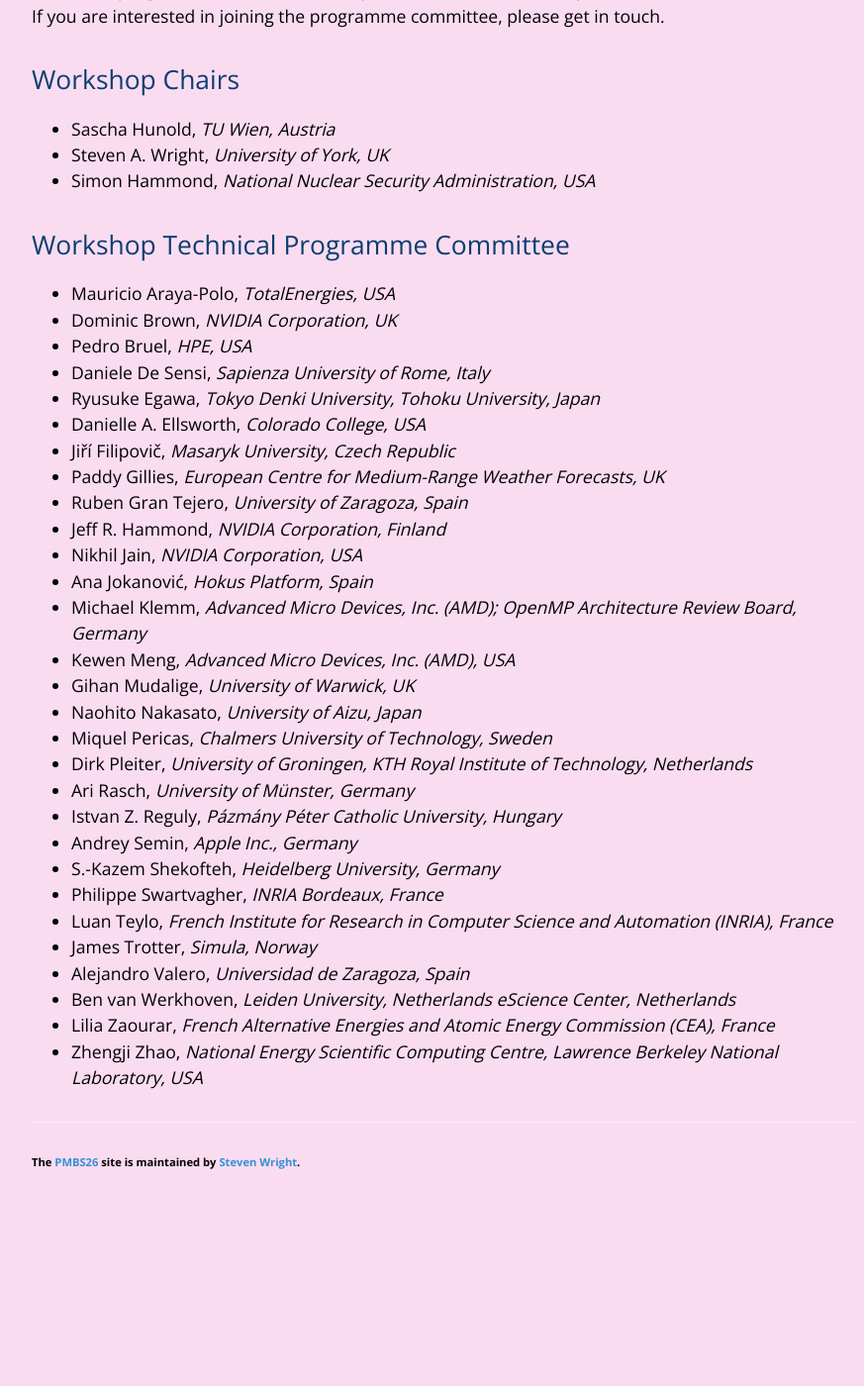
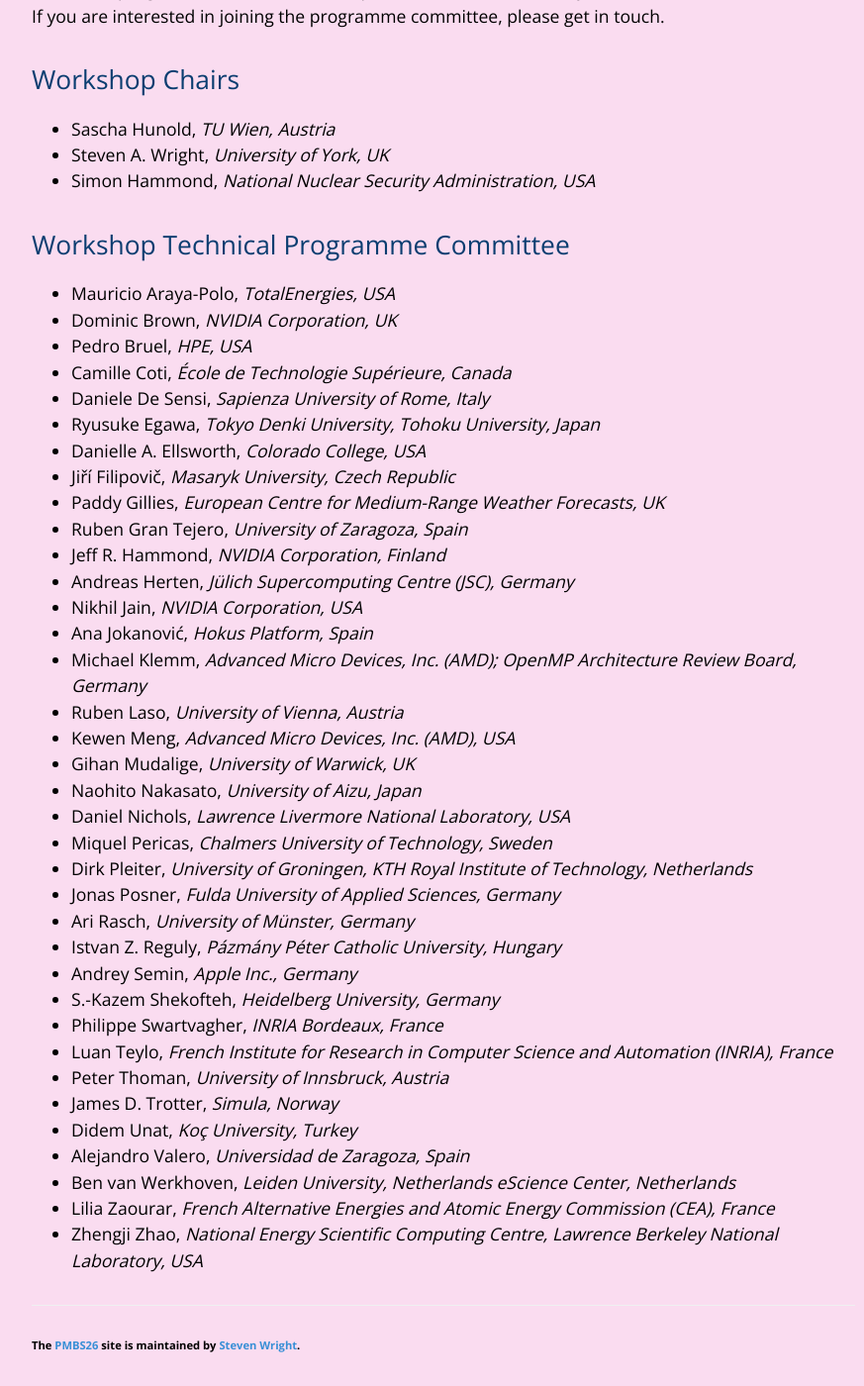
Before and after one commit to pmbs-workshop/pmbs-workshop.github.io, a Jekyll site: the page built from programmecommittee.markdown, in a window 1280 px wide and 1400 px high, scrolled down 737 px. Shown: the whole window at 99% size, without its empty margins (192-1065 px from the left). Built offline with Jekyll 4.4.1, drawn with Linux system fonts in a browser that asks for light colours; before the commit the page ends 1952 px from its top, so only the background shows below that.

```diff
--- a/index.markdown
+++ b/index.markdown
@@ -55,9 +55,9 @@ Submission details, including formatting requirements and page limits, are avail
 Important Workshop Dates
 ------------------------
 
-* August 5 2026 (23:59 AoE) - Full Paper Submissions
+* **August 9 2026 (23:59 AoE) extended firm deadline - Full Paper Submissions**
 * August 26 2026 (23:59 AoE) - Late Breaking and Short Paper Submissions
-* September 2 2026 - Full Paper Notifications
+* September 4 2026 - Full Paper Notifications
 * September 9 2026 - Late Breaking and Short Paper Notifications
 * September 25 2026 - Camera Ready Papers Due
 * **November 15 2026 - PMBS26 Workshop**
--- a/programmecommittee.markdown
+++ b/programmecommittee.markdown
@@ -23,6 +23,7 @@ Workshop Technical Programme Committee
 * Mauricio Araya-Polo, _TotalEnergies, USA_
 * Dominic Brown, _NVIDIA Corporation, UK_
 * Pedro Bruel, _HPE, USA_
+* Camille Coti, _École de Technologie Supérieure, Canada_
 * Daniele De Sensi, _Sapienza University of Rome, Italy_
 * Ryusuke Egawa, _Tokyo Denki University, Tohoku University, Japan_
 * Danielle A. Ellsworth, _Colorado College, USA_
@@ -30,21 +31,27 @@ Workshop Technical Programme Committee
 * Paddy Gillies, _European Centre for Medium-Range Weather Forecasts, UK_
 * Ruben Gran Tejero, _University of Zaragoza, Spain_
 * Jeff R. Hammond, _NVIDIA Corporation, Finland_
+* Andreas Herten, _Jülich Supercomputing Centre (JSC), Germany_
 * Nikhil Jain, _NVIDIA Corporation, USA_
 * Ana Jokanović, _Hokus Platform, Spain_
 * Michael Klemm, _Advanced Micro Devices, Inc. (AMD); OpenMP Architecture Review Board, Germany_
+* Ruben Laso, _University of Vienna, Austria_
 * Kewen Meng, _Advanced Micro Devices, Inc. (AMD), USA_
 * Gihan Mudalige, _University of Warwick, UK_
 * Naohito Nakasato, _University of Aizu, Japan_
+* Daniel Nichols, _Lawrence Livermore National Laboratory, USA_
 * Miquel Pericas, _Chalmers University of Technology, Sweden_
 * Dirk Pleiter, _University of Groningen, KTH Royal Institute of Technology, Netherlands_
+* Jonas Posner, _Fulda University of Applied Sciences, Germany_
 * Ari Rasch, _University of Münster, Germany_
 * Istvan Z. Reguly, _Pázmány Péter Catholic University, Hungary_
 * Andrey Semin, _Apple Inc., Germany_
 * S.-Kazem Shekofteh, _Heidelberg University, Germany_
 * Philippe Swartvagher, _INRIA Bordeaux, France_
 * Luan Teylo, _French Institute for Research in Computer Science and Automation (INRIA), France_
-* James Trotter, _Simula, Norway_
+* Peter Thoman, _University of Innsbruck, Austria_
+* James D. Trotter, _Simula, Norway_
+* Didem Unat, _Koç University, Turkey_
 * Alejandro Valero, _Universidad de Zaragoza, Spain_
 * Ben van Werkhoven, _Leiden University, Netherlands eScience Center, Netherlands_
 * Lilia Zaourar, _French Alternative Energies and Atomic Energy Commission (CEA), France_
```
